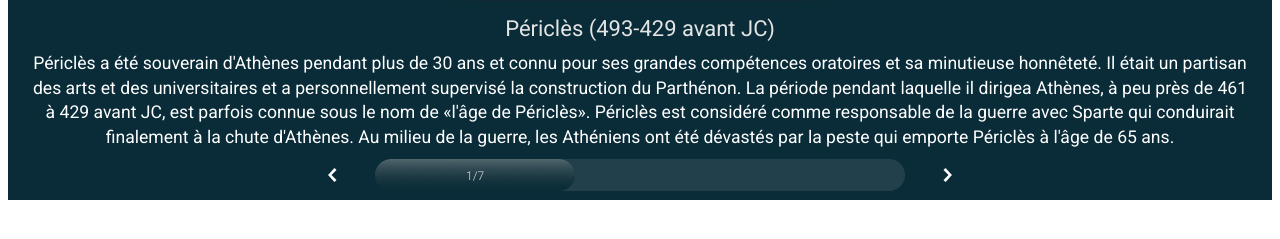
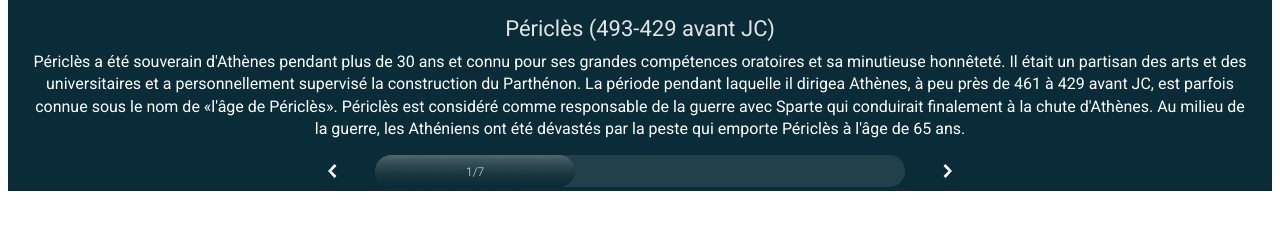
Before and after one commit to Magmavox/covid-expo, a plain HTML site: page victimes.html in a window 1280 px wide. Shown: the part 501-740 px from the top of the page. Drawn offline with Linux system fonts and the light colour scheme.

Commit message:
Update victimes.html

```diff
--- a/victimes.html
+++ b/victimes.html
@@ -10,7 +10,7 @@
 		<script type="text/javascript" src="FWDSimple3DCoverflow.js"></script>
         <style>
 			.fwds3dcov-text{
-				font: 400 2.2vh Roboto !important;
+				font: 400 2vh Roboto !important;
 				line-height: 1.4em !important;
 			}
 		</style>
@@ -84,7 +84,7 @@
 					disableNextAndPrevButtonsOnMobile:"no",
 					controlsMaxWidth:530,
 					controlsPosition:"bottom",
-					controlsOffset: 10,
+					controlsOffset: 15,
 					showLargeNextAndPrevCoverflowButtons:"no",
 					largeNextAndPrevButtonsOffest:20,
 					largeNextAndPrevButtonsMaxWidthPos:0,
```
